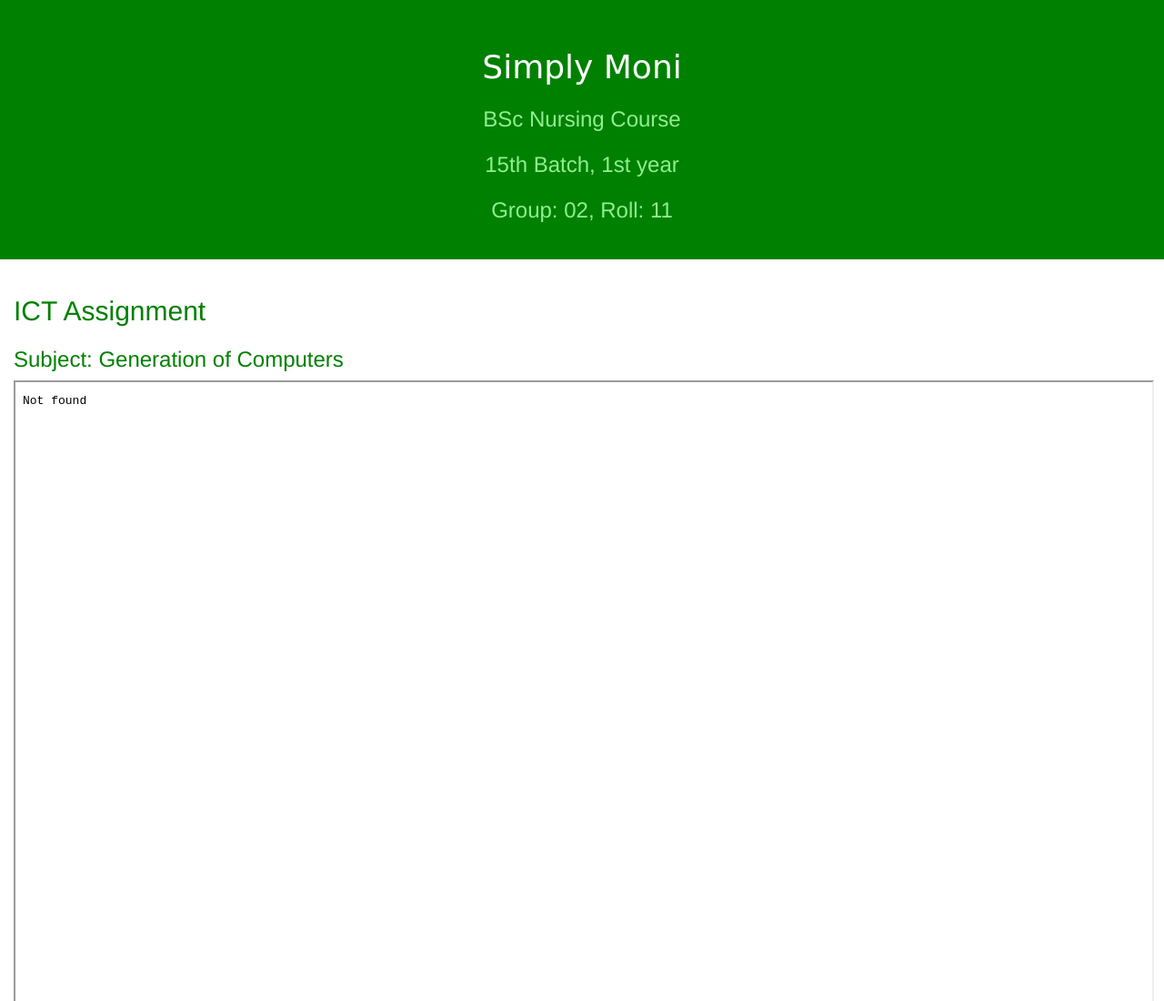
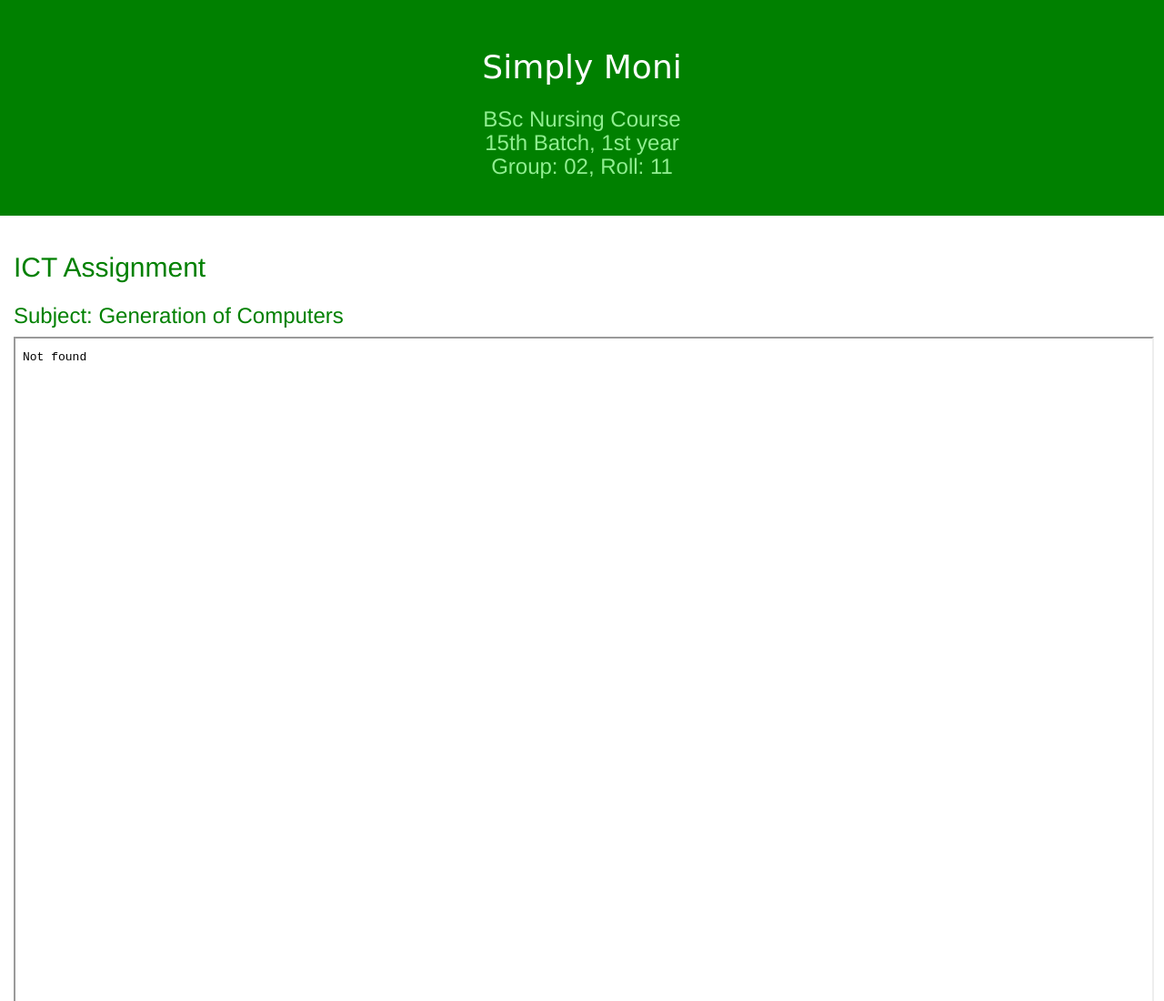
Before and after one commit to simplymoni/simplymoni.github.io, a plain HTML site: page assignment/index.html in a window 1280 px wide. Shown: the top 1100 px of the page at 91% size. Drawn offline with Linux system fonts and the light colour scheme.

Commit message:
update assginment

```diff
--- a/assignment/index.html
+++ b/assignment/index.html
@@ -16,9 +16,9 @@
         <a href="https://simplymoni.github.io/">
             <h1>Simply Moni</h1>
         </a>
-        <h3>BSc Nursing Course</h3>
-        <h3> 15th Batch, 1st year</h3>
-        <h3>Group: 02,	Roll: 11</h3>
+        <h3>BSc Nursing Course <br>
+         15th Batch, 1st year<br>
+        Group: 02,	Roll: 11</h3>
     </div>
 
     <div>
```
